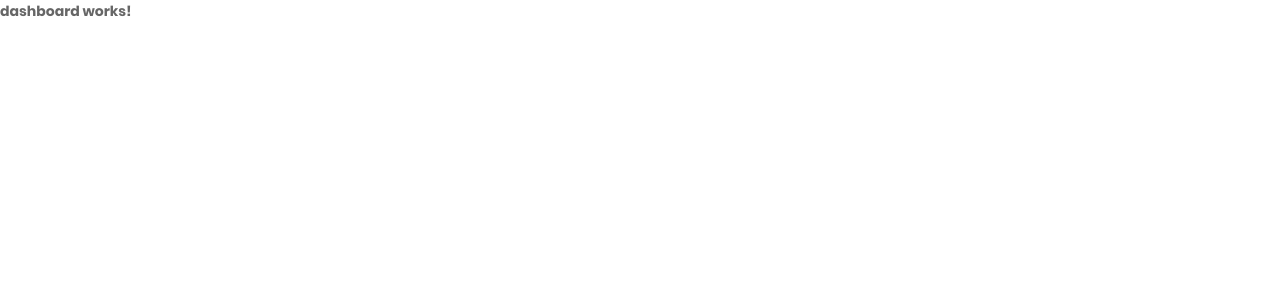
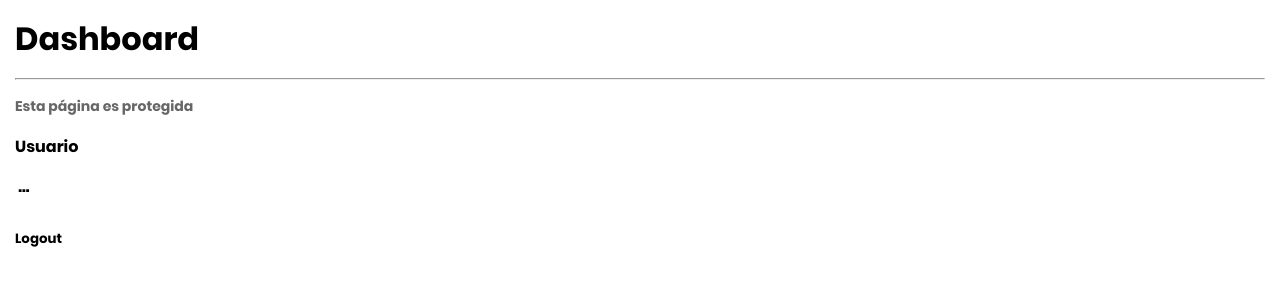
Before and after one commit to serdel1979/login-dashboard, an Angular app: page /dashboard in a window 1280 px wide. Shown: the top 300 px of the page. Built offline with nearby package versions, Linux system fonts and the light colour scheme.

Commit message:
Armado de pantallas de login y registro

```diff
--- a/src/app/auth/pages/login/login.component.ts
+++ b/src/app/auth/pages/login/login.component.ts
@@ -1,5 +1,6 @@
 import { Component } from '@angular/core';
 import { FormBuilder, FormGroup, Validators } from '@angular/forms';
+import { Router } from '@angular/router';
 
 @Component({
   selector: 'app-login',
@@ -15,12 +16,14 @@
     password: ['', [Validators.required, Validators.minLength(6)]]
   });
 
-  constructor(private fb: FormBuilder) { }
+  constructor(private fb: FormBuilder,
+    private router: Router) { }
 
 
   login(){
-    console.log(this.miFormulario.valid),
-    console.log(this.miFormulario.value)
+    console.log(this.miFormulario.valid);
+    console.log(this.miFormulario.value);
+    this.router.navigateByUrl('/dashboard');
   }
 
 }
--- a/src/app/auth/pages/register/register.component.ts
+++ b/src/app/auth/pages/register/register.component.ts
@@ -1,5 +1,6 @@
 import { Component } from '@angular/core';
 import { FormBuilder, FormGroup, Validators } from '@angular/forms';
+import { Router } from '@angular/router';
 
 @Component({
   selector: 'app-register',
@@ -16,11 +17,13 @@
     password: ['', [Validators.required, Validators.minLength(6)]]
   });
 
-  constructor(private fb: FormBuilder) { }
+  constructor(private fb: FormBuilder,
+    private router: Router
+    ) { }
 
   registrarse(){
-    console.log(this.miFormulario.valid),
-    console.log(this.miFormulario.value)
+    console.log(this.miFormulario.value);
+    this.router.navigateByUrl('/login');
   }
 
 
--- a/src/app/protected/dashboard/dashboard.component.html
+++ b/src/app/protected/dashboard/dashboard.component.html
@@ -1,3 +1,14 @@
-<p>dashboard works!</p>
+<h1>Dashboard</h1>
+<hr>
 
+<p>
+    Esta página es protegida
+</p>
+
+<h4>Usuario</h4>
+<pre> ... </pre>
+
+<button (click)="logout()">
+    Logout
+</button>
 <router-outlet></router-outlet>
--- a/src/app/protected/dashboard/dashboard.component.ts
+++ b/src/app/protected/dashboard/dashboard.component.ts
@@ -1,16 +1,23 @@
-import { Component, OnInit } from '@angular/core';
+import { Component } from '@angular/core';
+import { Router } from '@angular/router';
 
 @Component({
   selector: 'app-dashboard',
   templateUrl: './dashboard.component.html',
   styles: [
+    `
+    * {
+      margin: 15px;
+    }
+    `
   ]
 })
-export class DashboardComponent implements OnInit {
+export class DashboardComponent {
 
-  constructor() { }
+  constructor( private router: Router) { }
 
-  ngOnInit(): void {
+  logout(){
+    this.router.navigateByUrl('/auth');
   }
 
 }
```
